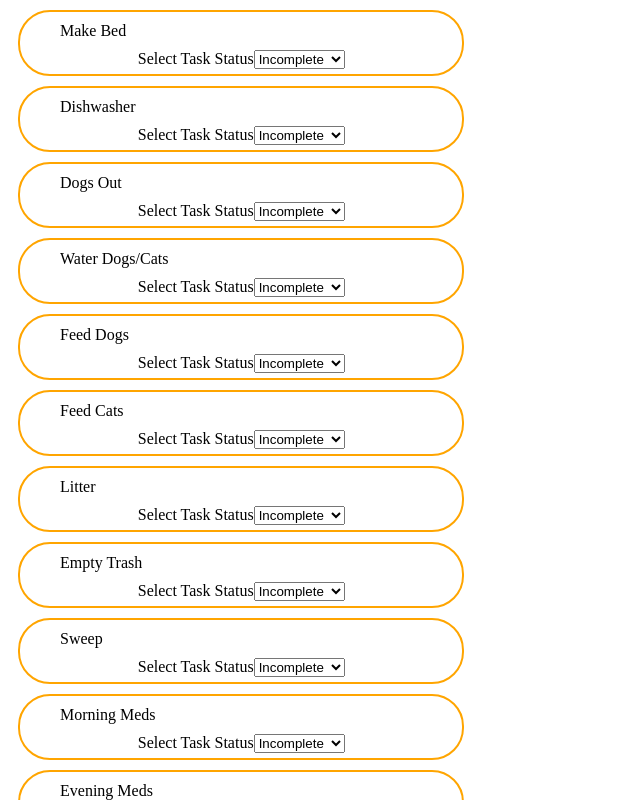
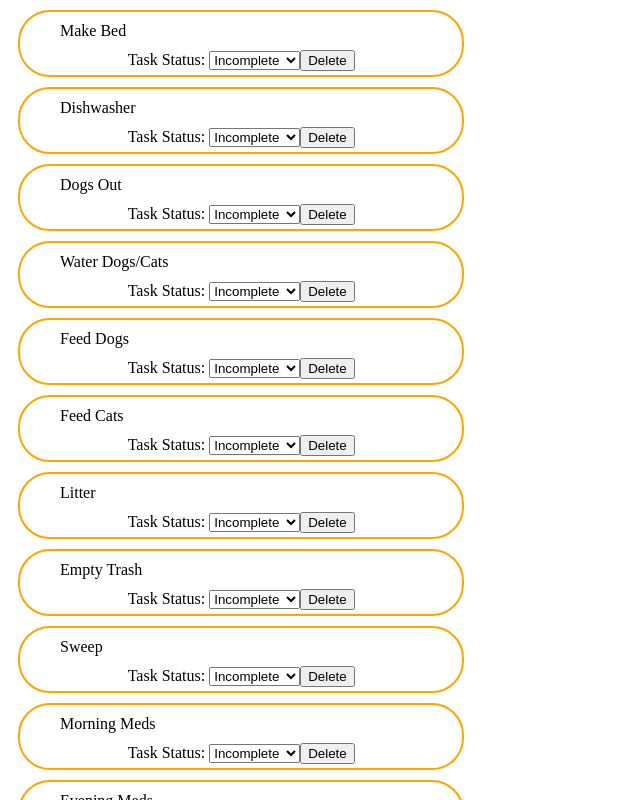
Before and after one commit to rc-devs/daily-task-manager, an Angular app in the folder daily-task-manager/: page / in a window 1280 px wide. Shown: the top 800 px of the page, without its empty margins (0-640 px from the left). Built offline with nearby package versions, Linux system fonts and the light colour scheme.

Commit message:
delete button submits (pushing here because repository got messed up and need to clone a new one)

```diff
--- a/daily-task-manager/src/app/checklist/task-card/task-card.component.css
+++ b/daily-task-manager/src/app/checklist/task-card/task-card.component.css
@@ -16,3 +16,7 @@ li {
 select {
   margin-bottom: 5px;
 }
+
+button {
+
+}
--- a/daily-task-manager/src/app/checklist/task-card/task-card.component.html
+++ b/daily-task-manager/src/app/checklist/task-card/task-card.component.html
@@ -2,12 +2,12 @@
   @for (t of getDefaultChecklist(); track t.id){
     <div class="task-card">
     <li>{{t.task}}</li>
-      <label for="tasks">Select Task Status</label>
-        <select #taskStatus name="taskStatus" (select)="toggleComplete($event.returnValue)">
-            <option value="incomplete">Incomplete</option>
-            <option value="inProgress">In Progress</option>
-            <option value="complete">Complete</option>
+      <label for="tasks">Task Status: </label>
+        <select #taskStatus name="taskStatus" (select)="toggleTaskStatus(taskStatus.value)">
+            <option #incomplete name="incomplete" value="incomplete">Incomplete</option>
+            <option #inProgress name="inProgress" value="inProgress">In Progress</option>
+            <option #complete name="complete" value="complete">Complete</option>
         </select>
+        <button (click)="deleteHandler(t.id)">Delete</button>
     </div>
-
   }
--- a/daily-task-manager/src/app/checklist/task-card/task-card.component.ts
+++ b/daily-task-manager/src/app/checklist/task-card/task-card.component.ts
@@ -16,8 +16,12 @@ export class TaskCardComponent {
       return this.checklistService.dailyTasks;
     }
 
-    toggleComplete(check: boolean){//change complete:false to complete:true, and update array
+    toggleTaskStatus(status: string){
+      console.log(status)
+    }
 
+    deleteHandler(taskId:string){
+      console.log(taskId)
     }
 
 
@@ -25,4 +29,7 @@ export class TaskCardComponent {
 
 
 
+
+
+
 }
```
